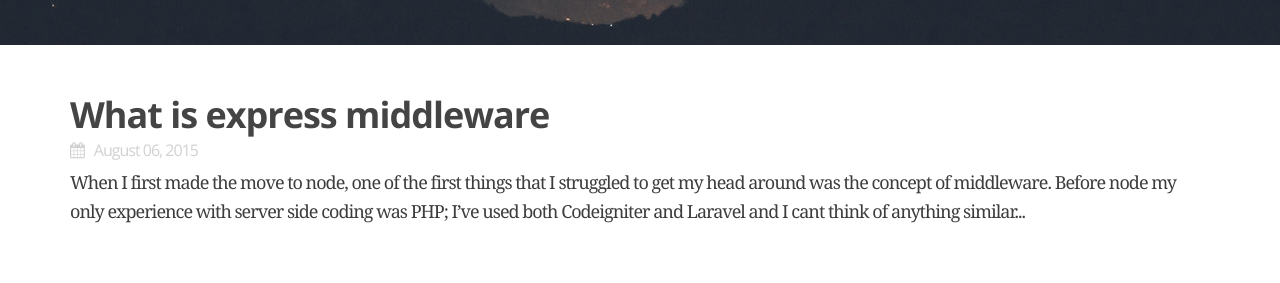
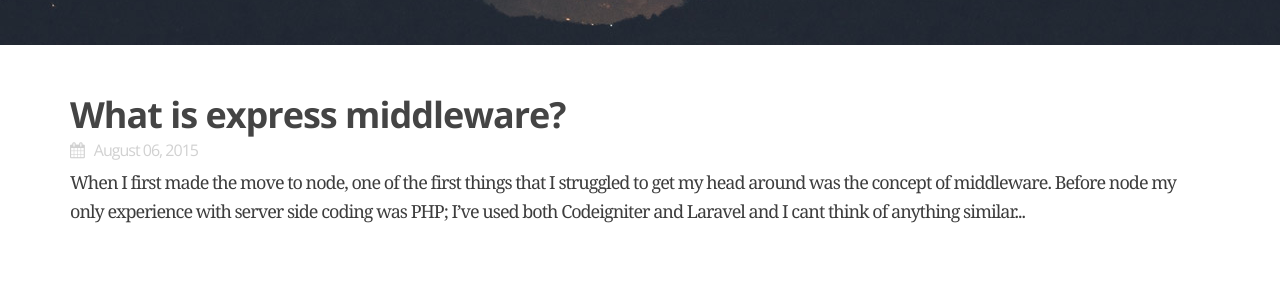
Before and after one commit to pezza3434/PersonalSite, a Jekyll site: the page built from blog/index.html, in a window 1280 px wide. Shown: the part 151-434 px from the top of the page. Built offline with Jekyll 4.4.1, drawn with Linux system fonts in a browser that asks for light colours; nearby versions of some CDN libraries; the list of posts is cut into pages by our own code.

Commit message:
Corrected grammer

```diff
--- a/_posts/2015-08-06-what-is-express-middleware.markdown
+++ b/_posts/2015-08-06-what-is-express-middleware.markdown
@@ -1,6 +1,6 @@
 ---
 layout: post
-title:  "What is express middleware"
+title:  "What is express middleware?"
 date:   2015-08-06 20:02:00
 categories: javascript
 description: A complete guide to all the basics and everything you need to know about express middleware.
```
